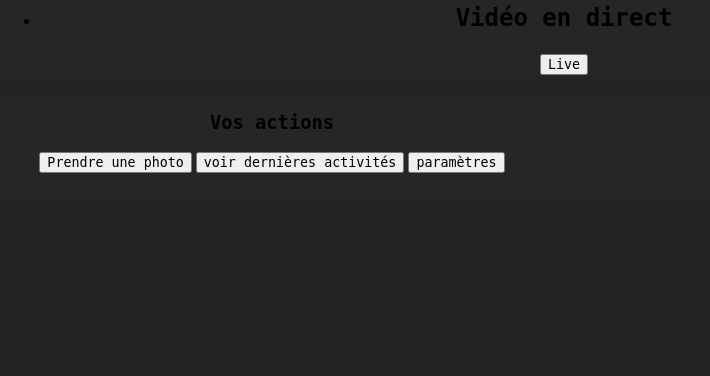
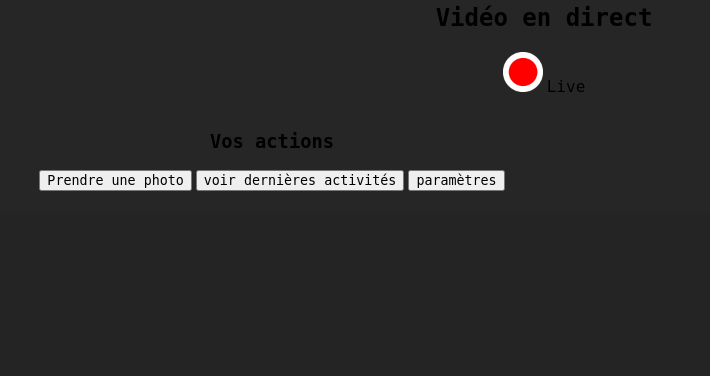
Before and after one commit to Harsisis/ApplicationWeb-Videosurveillance, a Flask app: page / in a window 1280 px wide. Shown: the part 963-1339 px from the top of the page, without its empty margins (0-710 px from the left). Before the commit the page ends 1136 px from the top, so only its background shows below. Run offline with Flask 2, Linux system fonts and the light colour scheme.

Commit message:
ze style

```diff
--- a/src/static/style/style.css
+++ b/src/static/style/style.css
@@ -111,6 +111,20 @@ header a{
     display: none;
 }
 
+.img_live{
+    height: 20%;
+}
+
+.go-live {
+    width: 15%;
+    margin-left: auto;
+    margin-right: auto;
+}
+
+.go-live:hover {
+    cursor: pointer;
+}
+
 .historique {
             padding-top: 0%;
             border: 1cm;
--- a/src/templates/main.html
+++ b/src/templates/main.html
@@ -20,20 +20,15 @@
     <div class="container">
         <div class="iframe-container">
             <iframe id="snap" width="560" height="315" frameborder="0" style="display: none"></iframe>
-            <iframe id="live" width="560" height="315" frameborder="0"
-                    src="http://192.168.68.103:8080/videofeed"></iframe>
+            <iframe id="live" frameborder="0" src="http://192.168.68.103:8080/videofeed"></iframe>
         </div>
 
         <div class="title">
-            <ul>
-                <li>
-                    <h2>Vidéo en direct</h2>
-<!--                    <img class="img_live" src="img/live.png" alt="img">-->
-                    <h3>
-                        <button onclick="showVideo('http://192.168.68.103:8080/videofeed')">Live</button>
-                    </h3>
-                </li>
-            </ul>
+            <h2>Vidéo en direct</h2>
+            <div class="go-live" onclick="showVideo('http://192.168.68.103:8080/videofeed')">
+                <img class="img_live" width="40px" height="40px" src="{{url_for('static', filename='live.png')}}" alt="img" style="display: inline-block;">
+                <p style="display: inline-block;">Live</p>
+            </div>
         </div>
     </div>
 
@@ -45,8 +40,10 @@
                 <button onclick="showActivity()">voir dernières activités</button>
                 <button onclick="showParam()">paramètres</button>
                 <div class="activity" id="activity">
-                    <button onclick="showVideo('http://127.0.0.1:5000/get-video/franklin.mp4')">voir dernière activité</button>
-                    <button onclick="showVideo('http://127.0.0.1:5000/get-video/deamon.mp4')">voir dernière activité</button>
+                    <button onclick="showVideo('http://127.0.0.1:5000/get-video/franklin.mp4')">voir dernière activité
+                    </button>
+                    <button onclick="showVideo('http://127.0.0.1:5000/get-video/deamon.mp4')">voir dernière activité
+                    </button>
                     <button>voir dernière activité</button>
                     <button>voir dernière activité</button>
                 </div>
```
Also changed, not shown: src/static/baseline_settings_white_24dp.png (renamed from src/templates/img/baseline_settings_white_24dp.png), src/static/live.png (renamed from src/templates/img/live.png).
